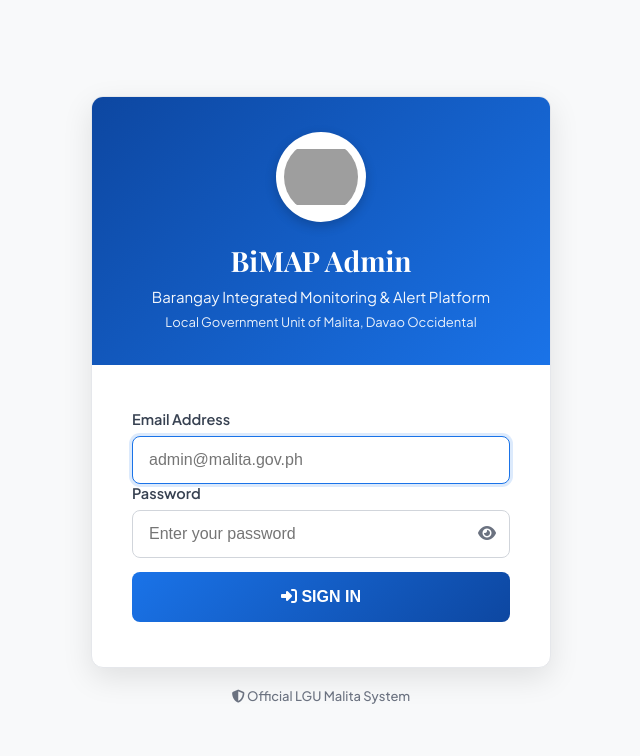
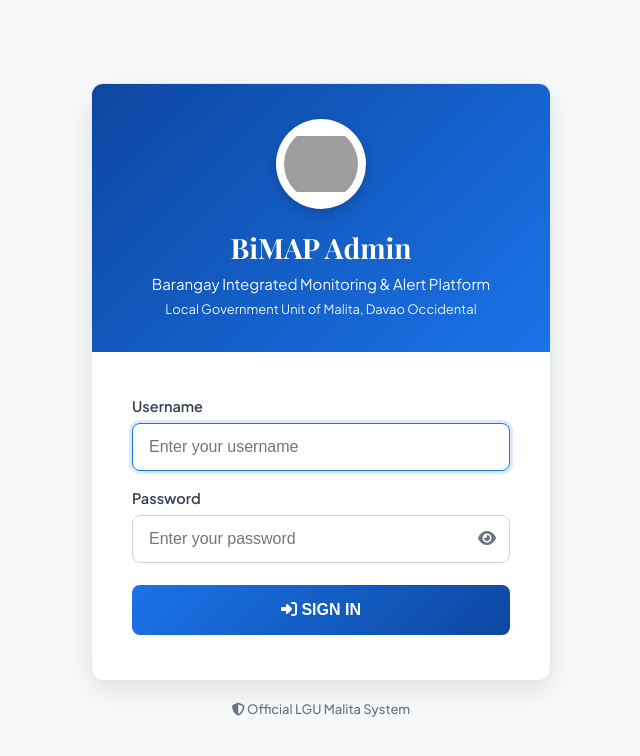
Before and after one commit to fukiemon/bimap-backend, a PHP site: page /index.php?login=1 in a window 1280 px wide. Shown: the top 756 px of the page, without its empty margins (319-959 px from the left). Run offline with PHP 8.4, Linux system fonts and the light colour scheme; grey boxes are pictures that could not be loaded.

Commit message:
Update index.php

```diff
--- a/index.php
+++ b/index.php
@@ -17,24 +17,38 @@ if (!isset($_GET['login'])) {
 require_once 'includes/db.php';
 
 $error = '';
+$MAX_TRIES    = 5;
+$LOCK_SECONDS = 300; // 5 minutes
 
-if ($_SERVER['REQUEST_METHOD'] === 'POST') {
-    $email    = trim($_POST['email'] ?? '');
+if (($_SESSION['login_locked_until'] ?? 0) > time()) {
+    $wait = (int)ceil(($_SESSION['login_locked_until'] - time()) / 60);
+    $error = "Too many failed attempts. Try again in $wait minute(s).";
+} elseif ($_SERVER['REQUEST_METHOD'] === 'POST') {
+    $username = trim($_POST['username'] ?? '');
     $password = $_POST['password'] ?? '';
 
-    $stmt = $conn->prepare("SELECT id, name, password, profile_pic_data FROM admin WHERE email = ?");
-    $stmt->bind_param("s", $email);
+    $stmt = $conn->prepare("SELECT id, name, password, profile_pic_data FROM admin WHERE username = ? LIMIT 1");
+    $stmt->bind_param("s", $username);
     $stmt->execute();
     $admin = $stmt->get_result()->fetch_assoc();
 
     if ($admin && password_verify($password, $admin['password'])) {
+        session_regenerate_id(true);
+        unset($_SESSION['login_fails'], $_SESSION['login_locked_until']);
         $_SESSION['admin_id']   = $admin['id'];
         $_SESSION['admin_name'] = $admin['name'];
         $_SESSION['admin_pic']  = $admin['profile_pic_data'];
         header('Location: admin/dashboard.php');
         exit;
     } else {
-        $error = 'Invalid email or password.';
+        $_SESSION['login_fails'] = ($_SESSION['login_fails'] ?? 0) + 1;
+        if ($_SESSION['login_fails'] >= $MAX_TRIES) {
+            $_SESSION['login_locked_until'] = time() + $LOCK_SECONDS;
+            $_SESSION['login_fails'] = 0;
+            $error = 'Too many failed attempts. Try again in 5 minutes.';
+        } else {
+            $error = 'Invalid username or password.';
+        }
     }
 }
 ?>
@@ -123,6 +137,7 @@ if ($_SERVER['REQUEST_METHOD'] === 'POST') {
         input[type="email"], input[type="password"], input[type="text"] {
             width: 100%;
             padding: 14px 16px;
+            margin-bottom: 18px;
             border: 1px solid #d1d5db;
             border-radius: 8px;
             font-size: 16px;
@@ -136,13 +151,13 @@ if ($_SERVER['REQUEST_METHOD'] === 'POST') {
         }
 
         /* Show / hide password */
-        .password-wrap { position: relative; margin-bottom: 4px; }
+        .password-wrap { position: relative; }
         .password-wrap input { padding-right: 46px; }
         .toggle-pw {
             position: absolute;
             right: 0;
             top: 0;
-            height: 100%;
+            height: calc(100% - 18px); /* exclude input's bottom margin */
             width: 46px;
             background: none;
             border: none;
@@ -155,7 +170,7 @@ if ($_SERVER['REQUEST_METHOD'] === 'POST') {
         .btn-login {
             width: 100%;
             padding: 16px;
-            margin-top: 10px;
+            margin-top: 4px;
             background: linear-gradient(135deg, var(--blue), var(--blue-dark));
             color: white;
             border: none;
@@ -230,13 +245,16 @@ if ($_SERVER['REQUEST_METHOD'] === 'POST') {
                 <?php endif; ?>
 
                 <form method="POST">
-                    <label>Email Address</label>
-                    <input type="email" name="email" placeholder="admin@malita.gov.ph"
-                           value="<?= htmlspecialchars($_POST['email'] ?? '') ?>" required autofocus>
+                    <label>Username</label>
+                    <input type="text" name="username" placeholder="Enter your username"
+                           value="<?= htmlspecialchars($_POST['username'] ?? '') ?>"
+                           autocomplete="username" required autofocus>
 
                     <label>Password</label>
                     <div class="password-wrap">
-                        <input type="password" name="password" id="password" placeholder="Enter your password" required>
+                        <input type="password" name="password" id="password"
+                               placeholder="Enter your password"
+                               autocomplete="current-password" required>
                         <button type="button" class="toggle-pw" onclick="togglePassword()" aria-label="Show or hide password">
                             <i class="fa-solid fa-eye" id="pwIcon"></i>
                         </button>
```
